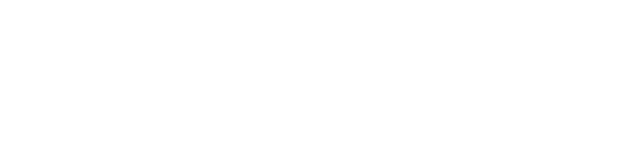
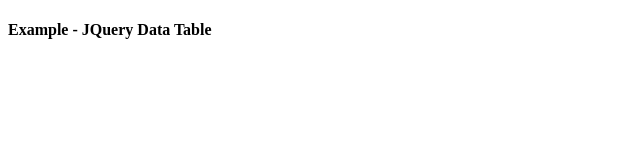
Before and after one commit to buddhika85/JqueryDataTableExample, a plain HTML site: page sample/index.html in a window 1280 px wide. Shown: the whole page, without its empty margins (0-640 px from the left). Drawn offline with Linux system fonts and the light colour scheme.

Commit message:
Added heading

```diff
--- a/sample/index.html
+++ b/sample/index.html
@@ -10,6 +10,7 @@
 
 </head>
 <body>
+    <h4>Example - JQuery Data Table</h4>
 
     <!--external script libraries-->
     <script src="scripts/jquery.js"></script>
```
